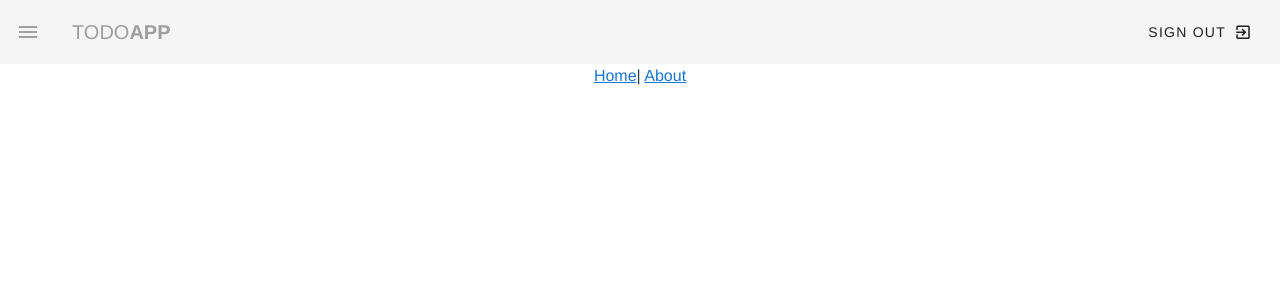
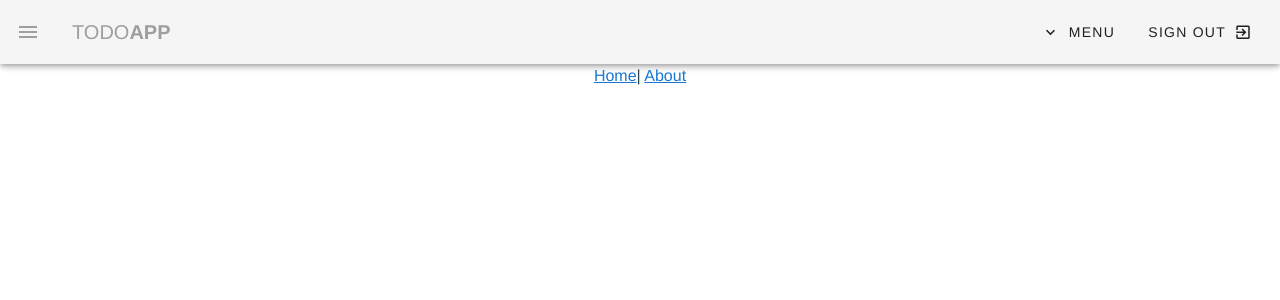
Before and after one commit to AwakenedMind/vuetify-todo-ui, a Vue app: page / in a window 1280 px wide. Shown: the top 300 px of the page. Built offline with nearby package versions, Linux system fonts and the light colour scheme.

Commit message:
added navbar component

```diff
--- a/src/components/Navbar.vue
+++ b/src/components/Navbar.vue
@@ -1,18 +1,47 @@
 <template>
   <nav>
-    <v-app-bar flat class="grey lighten-4">
+    <v-app-bar text class="grey lighten-4">
       <v-app-bar-nav-icon class="grey--text" @click="drawer = !drawer"></v-app-bar-nav-icon>
       <v-toolbar-title class="text-uppercase grey--text">
         <span class="font-weight-light">Todo</span>
         <span class="font-weight-bold">App</span>
       </v-toolbar-title>
       <v-spacer></v-spacer>
-      <v-btn flat depressed>
+
+      <v-menu offset-y>
+        <template v-slot:activator="{ on }">
+          <v-btn text v-on="on">
+            <v-icon left>mdi-chevron-down</v-icon>
+            <span>Menu</span>
+          </v-btn>
+        </template>
+        <v-list>
+          <v-list-item v-for="link in links" :key="link.text" :to="link.route">
+            <v-list-item-title>{{ link.text }}</v-list-item-title>
+          </v-list-item>
+        </v-list>
+      </v-menu>
+
+      <v-btn text depressed>
         <span>Sign Out</span>
         <v-icon right>mdi-exit-to-app</v-icon>
       </v-btn>
     </v-app-bar>
     <v-navigation-drawer v-model="drawer" app dark temporary>
+      <v-layout column align-center>
+        <v-flex class="mt-5">
+          <v-avatar size="64">
+            <v-img
+              src="https://raw.githubusercontent.com/iamshaunjp/vuetify-playlist/lesson-20/todo-ninja/public/avatar-1.png"
+            />
+          </v-avatar>
+          <p class="white--text subheading mt-1">@Ryuuu</p>
+        </v-flex>
+
+        <v-flex class="mt-4 mb-3">
+          <Popup />
+        </v-flex>
+      </v-layout>
       <v-list>
         <v-list-item v-for="link in links" v-bind:key="link.text" router :to="link.route">
           <v-list-item-action>
@@ -28,7 +57,10 @@
 </template>
 
 <script>
+import Popup from "./Popup.vue";
+
 export default {
+  components: { Popup },
   data() {
     return {
       drawer: false,
```
